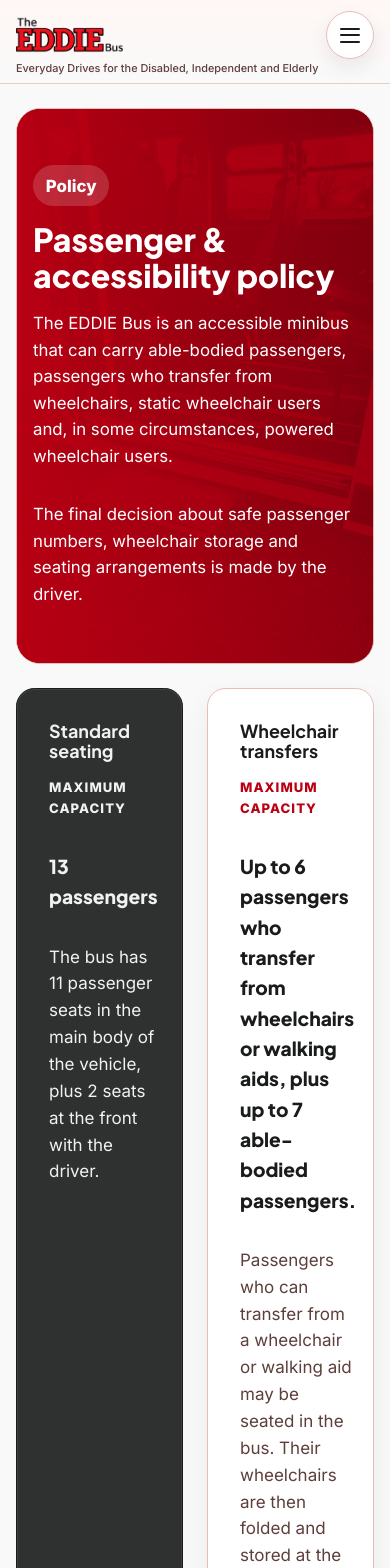
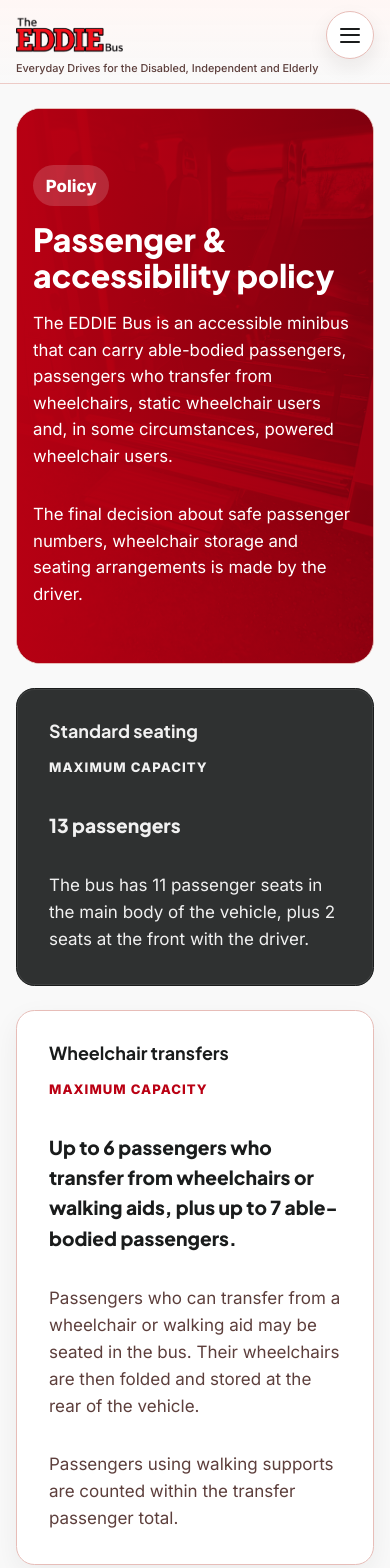
Before and after one commit to martinkearn/the-eddie-bus, a Next.js app: page /passenger-accessibility-policy in a window 390 px wide. Shown: the top 1568 px of the page. Built offline with nearby package versions, Linux system fonts and the light colour scheme.

Commit message:
fix: stack policy capacity cards in one column on mobile
Agent-Logs-Url: https://github.com/martinkearn/the-eddie-bus/sessions/80606f49-2f80-4c70-b1ab-0c3bed86690e

Co-authored-by: martinkearn <2410726+martinkearn@users.noreply.github.com>

```diff
--- a/app/globals.css
+++ b/app/globals.css
@@ -1562,6 +1562,10 @@ main {
     grid-template-columns: 1fr;
   }
 
+  .capacity-band .card-grid {
+    grid-template-columns: 1fr;
+  }
+
   .booking-process-card,
   .booking-price-card,
   .about-aim-main,
```
